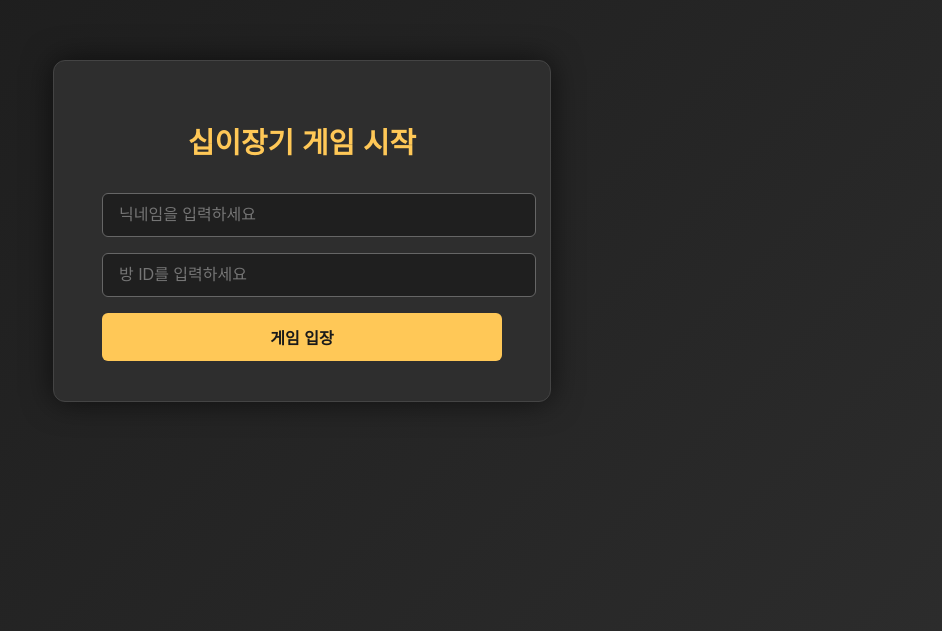
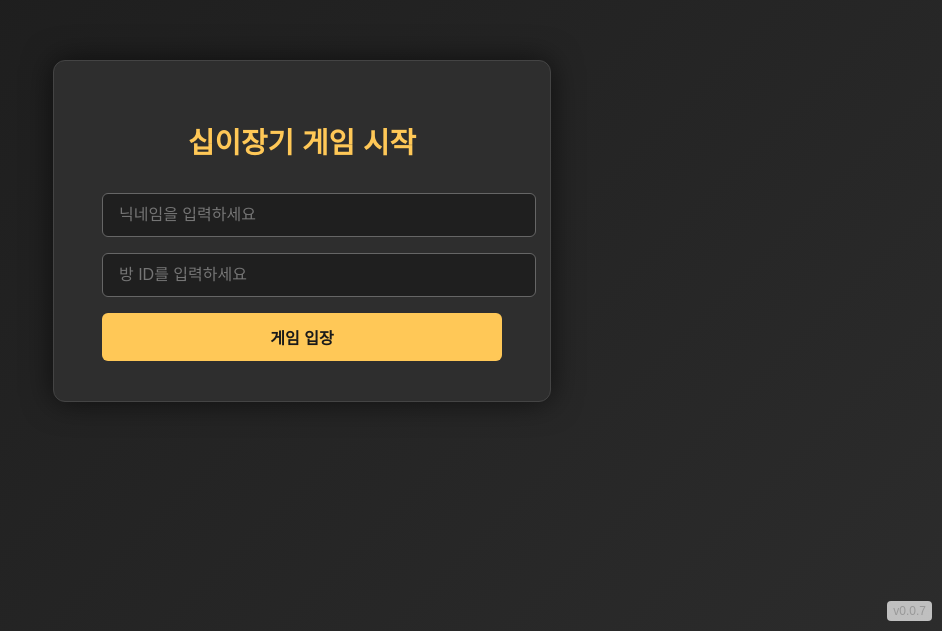
Before and after one commit to LiQuiDsKR/TwelveChess, a plain HTML site: page index.html in a window 1280 px wide. Shown: the part 169-800 px from the top of the page, without its empty margins (338-1280 px from the left). Drawn offline with Linux system fonts and the light colour scheme.

Commit message:
버전 표시

```diff
--- a/index.html
+++ b/index.html
@@ -13,6 +13,7 @@
     <input type="text" id="roomId" placeholder="방 ID를 입력하세요" />
     <button id="start-btn">게임 입장</button>
   </div>
+  <div class="version-label">v0.0.7</div>
 
   <script>
     document.getElementById("start-btn").addEventListener("click", () => {
--- a/style.css
+++ b/style.css
@@ -62,3 +62,15 @@ button {
 button:hover {
   background-color: #e8b344;
 }
+
+.version-label {
+  position: fixed;
+  bottom: 10px;
+  right: 10px;
+  font-size: 12px;
+  color: #999;
+  background-color: rgba(255, 255, 255, 0.7);
+  padding: 3px 6px;
+  border-radius: 4px;
+  pointer-events: none;
+}
```
